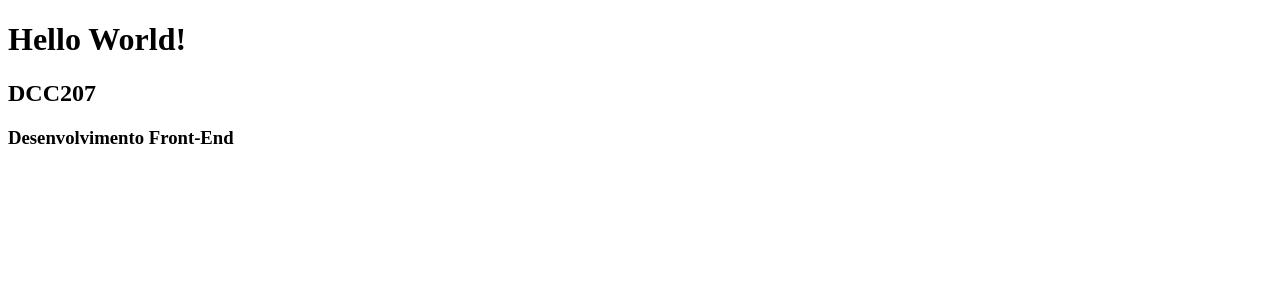
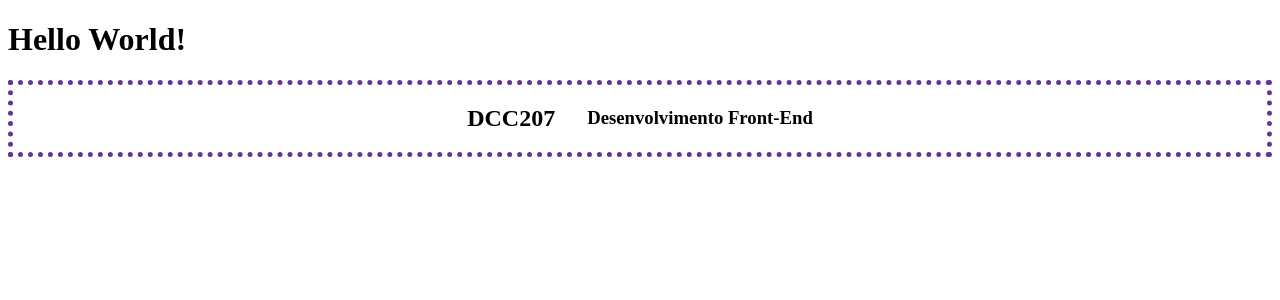
Before and after one commit to ufjf-dcc207/ufjf-dcc207-2024-3-a-atv01-VanessaTrajano, a React (Vite) app: page / in a window 1280 px wide. Shown: the top 300 px of the page. Built offline with nearby package versions, Linux system fonts and the light colour scheme.

Commit message:
Adiciona estilo do componente Disciplina

```diff
--- /dev/null
+++ b/src/Disciplina.css
@@ -0,0 +1,7 @@
+.disciplina{
+    display: flex;
+    gap: 2rem;
+    align-items: center;
+    justify-content: center;
+    border: 5px dotted rebeccapurple;
+}
--- a/src/Disciplina.jsx
+++ b/src/Disciplina.jsx
@@ -1,6 +1,8 @@
+import "./Disciplina.css";
+
 function Disciplina() {
   return (
-    <div>
+    <div className="disciplina">
       <h2>DCC207</h2>
       <h3>Desenvolvimento Front-End</h3>
     </div>
```
